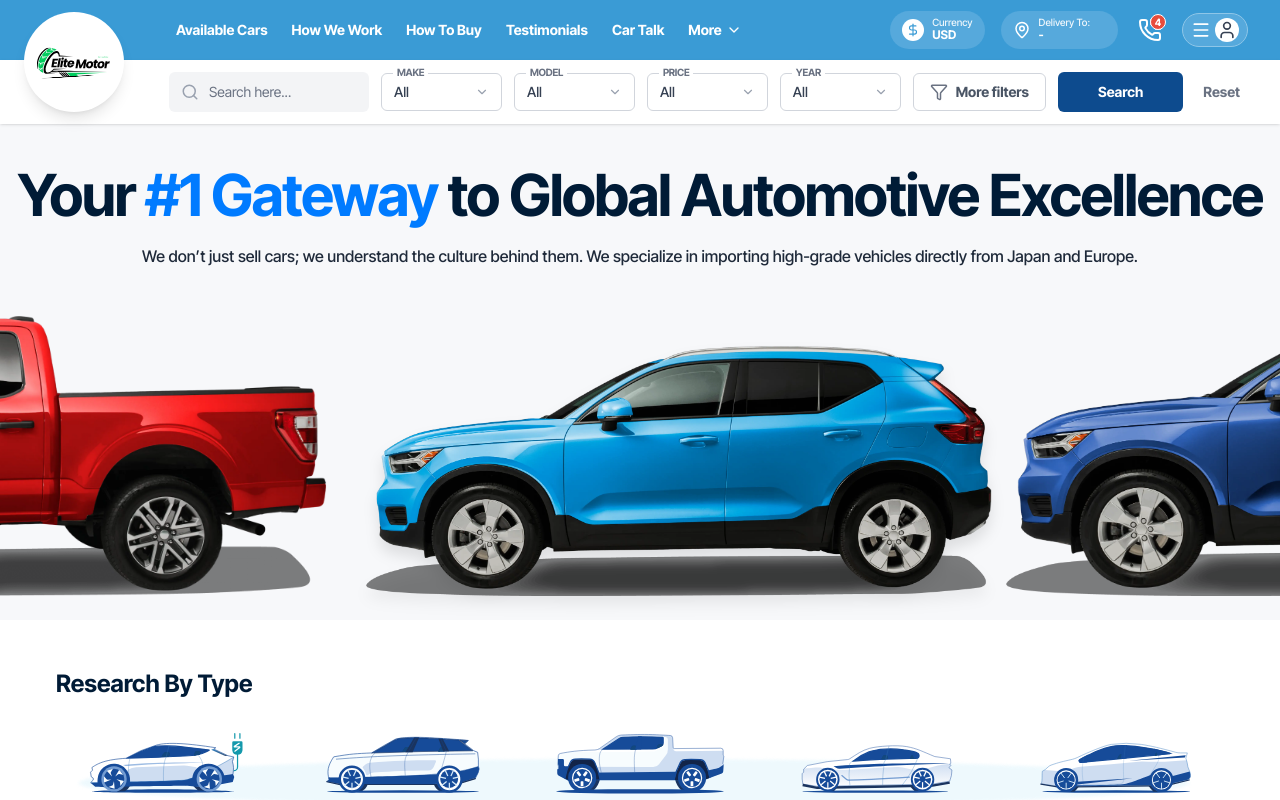
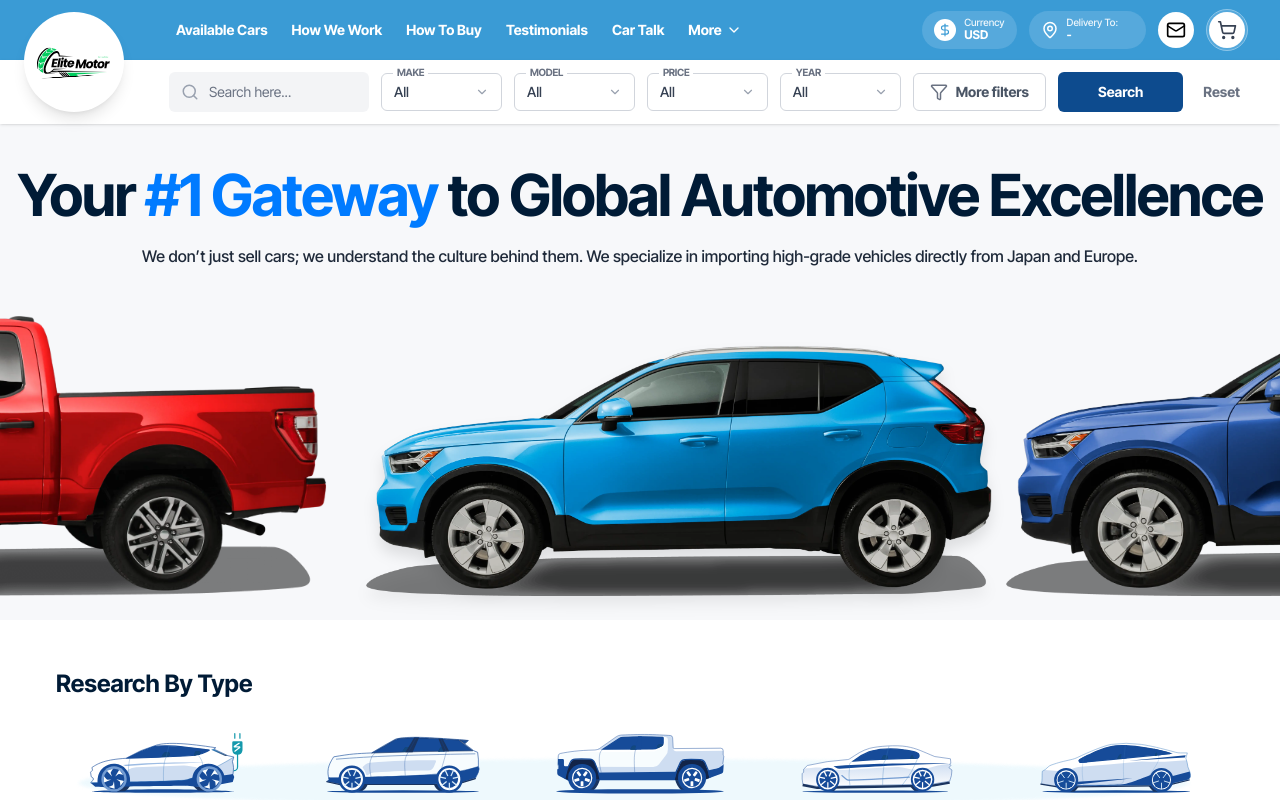
Before and after one commit to 404annas/Car-Detailing, a Next.js app: page / in a window 1280 px wide. Shown: the top 800 px of the page. Built offline with nearby package versions, Linux system fonts and the light colour scheme.

Commit message:
Navbar edits

```diff
--- a/src/components/Navbar2.tsx
+++ b/src/components/Navbar2.tsx
@@ -10,7 +10,9 @@ import {
     Menu,
     User,
     Filter,
-    PhoneCall
+    PhoneCall,
+    Mail,
+    ShoppingCart
 } from "lucide-react";
 import logo from "@/assets/logo.svg";
 import Link from "next/link";
@@ -48,7 +50,7 @@ const Navbar2 = () => {
                 </div>
 
                 {/* Right Side Icons & Selectors */}
-                <div className="ml-auto flex items-center space-x-4">
+                <div className="ml-auto flex items-center space-x-3">
                     <div className="bg-[#56A9DC] text-white flex items-center px-3 py-1.5 rounded-full cursor-pointer hover:bg-[#448fbe] transition-colors duration-300">
                         <div className="bg-white rounded-full p-1 mr-2">
                             <DollarSign size={14} className="text-[#3A9BD5]" />
@@ -67,17 +69,17 @@ const Navbar2 = () => {
                         </div>
                     </div>
 
-                    <div className="relative cursor-pointer text-white p-1">
-                        <PhoneCall size={24} />
-                        <span className="absolute top-0 right-0 bg-[#E74C3C] text-white text-[10px] w-4 h-4 rounded-full flex items-center justify-center font-bold border border-white">
+                    <div className="relative cursor-pointer text-black bg-white p-2 rounded-full">
+                        <Mail size={20} />
+                        {/* <span className="absolute top-0 right-0 bg-[#E74C3C] text-white text-[10px] w-4 h-4 rounded-full flex items-center justify-center font-bold border border-white">
                             4
-                        </span>
+                        </span> */}
                     </div>
 
-                    <div className="flex items-center bg-[#56A9DC] rounded-full px-2 py-1 cursor-pointer border border-[#8ec6e8]">
-                        <Menu size={20} className="text-white mr-1" />
-                        <div className="bg-white rounded-full p-0.5">
-                            <User size={20} className="text-gray-700" />
+                    <div className="flex items-center bg-[#56A9DC] rounded-full px-0.5 py-0.5 cursor-pointer border border-[#8ec6e8]">
+                        {/* <Menu size={20} className="text-white mr-1" /> */}
+                        <div className="bg-white rounded-full p-2">
+                            <ShoppingCart size={20} className="text-gray-700" />
                         </div>
                     </div>
                 </div>
--- a/src/components/SixSteps.tsx
+++ b/src/components/SixSteps.tsx
@@ -21,7 +21,8 @@ const SixSteps = () => {
                     src={sixBgImg}
                     alt="Background Pattern"
                     fill
-                    className="w-full h-auto"
+                    priority
+                    className="object-cover"
                 />
             </div>
 
```
